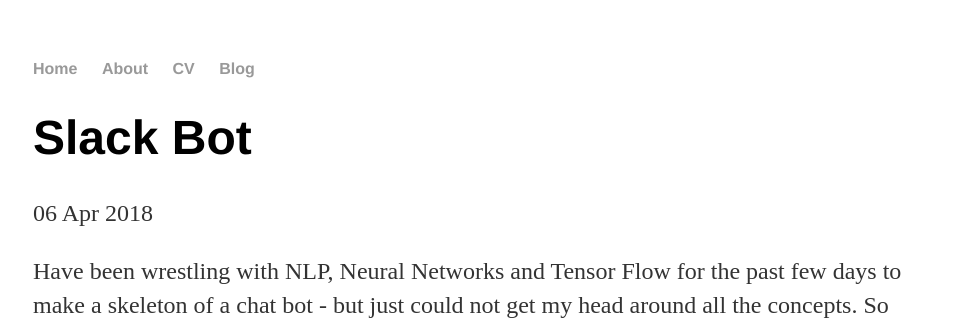
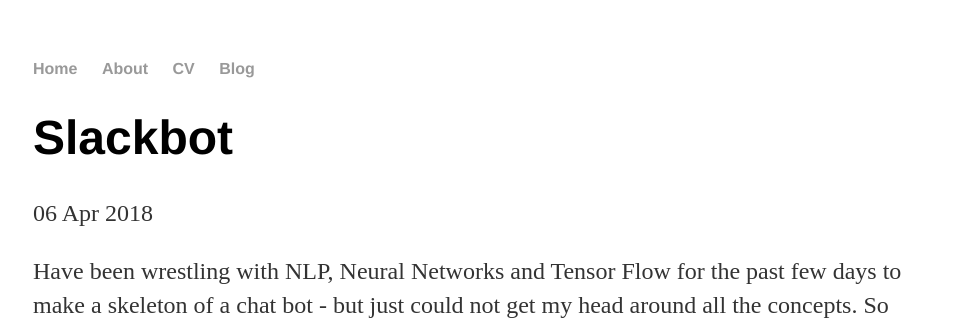
Before and after one commit to Rajivh/rajivh.github.io, a Jekyll site: the page built from _posts/2018-04-06-SlackBot.md, in a window 1280 px wide. Shown: the top 320 px of the page, without its empty margins (159-1119 px from the left). Built offline with Jekyll 4.4.1, drawn with Linux system fonts in a browser that asks for light colours; our own code applies the rules of GitHub Pages for plain Markdown files.

Commit message:
Update 2018-04-06-SlackBot.md

```diff
--- a/_posts/2018-04-06-SlackBot.md
+++ b/_posts/2018-04-06-SlackBot.md
@@ -1,8 +1,4 @@
----
-layout: post
-title: "Slack Bot"
-date: 2018-04-06
----
+
 
 Have been wrestling with NLP, Neural Networks and Tensor Flow for the past few days to make a skeleton of a chat bot - but just could not get my head around all the concepts. So just wanted some instant gratification and saw Suriyadeepan's post about Telegram's bot api. A spark was ignited and I thought of doing something using the slack bot API - I have been using slack for some time now.
 
```
